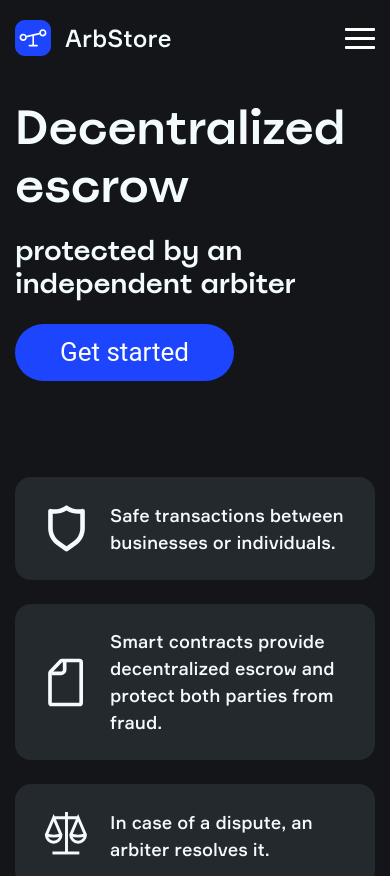
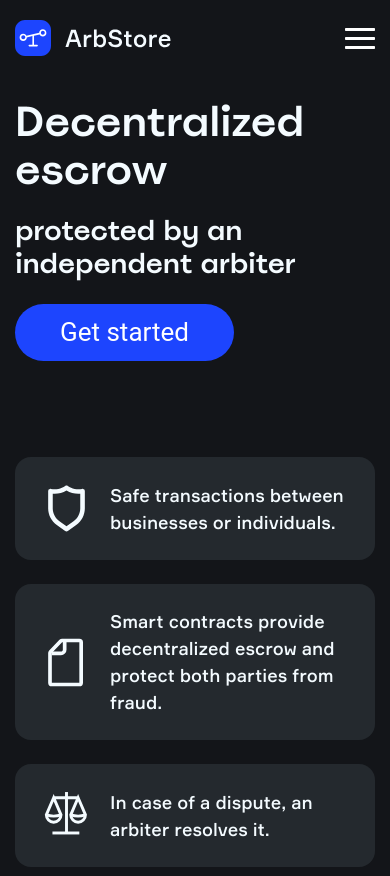
Before and after one commit to byteball/arbstore_front, a Vue app: page / in a window 390 px wide. Shown: the top 876 px of the page. Built offline with nearby package versions, Linux system fonts and the light colour scheme; no server answers; what @kyvg/vue3-notification, vue-awesome-paginate would draw is missing.

Commit message:
fix styles (#17)

```diff
--- a/src/assets/css/main.css
+++ b/src/assets/css/main.css
@@ -782,8 +782,8 @@ body{
 }
 @media all and (max-width: 768px){
   .f-98 {
-    font-size: 48px;
-    line-height: 58px;
+    font-size: 42px;
+    line-height: 48px;
   }
   .f-52 {
     font-size: 33px;
@@ -827,9 +827,10 @@ body{
 }
 
 @media all and (max-width: 375px) {
-  .f-98 {
-    word-break: break-all;
-  }
+  /* .f-98 { */
+    /* word-break: break-all; */
+  /* } */
+
 }
 .scrollWrapperAll {
   height: 500px;
@@ -1654,6 +1655,10 @@ footer .fancybox-slide{
   .usdc ol li p img {
     max-width: 100%;
   }
+
+  .fancybox-content {
+    padding: 0 !important;
+  }
 }
 
 
--- a/src/components/ArbiterModal.vue
+++ b/src/components/ArbiterModal.vue
@@ -70,9 +70,9 @@
                 </div>
                 <div class="col-lg-8">
                   <div class="color-2">
-                    <div class="row"  v-for="(tag, key) in props.tags" :key="key">
-                      <div class="col-3">{{ key }}:</div>
-                      <div class="col-9">{{tag}}</div>
+                    <div class="row  align-items-center"  v-for="(tag, key) in props.tags" :key="key">
+                      <div class="col-5 col-md-4 col-lg-6">{{key}}:</div>
+                      <div class="col-7 col-md-8 col-lg-6">{{tag}}</div>
                     </div>
                   </div>
                 </div>
--- a/src/views/Arbiters.vue
+++ b/src/views/Arbiters.vue
@@ -141,7 +141,7 @@
                   {{product.info.languages.join(', ')}}
                 </div>
               </div>
-              <div class="d-flex justify-content-between flex-column align-items-center flex-lg-row mb-4">
+              <div class="d-flex justify-content-between flex-column flex-lg-row mb-4">
                 <div class="addressName ff-2b pr-0 mr-3">
                   Address:
                 </div>
```
